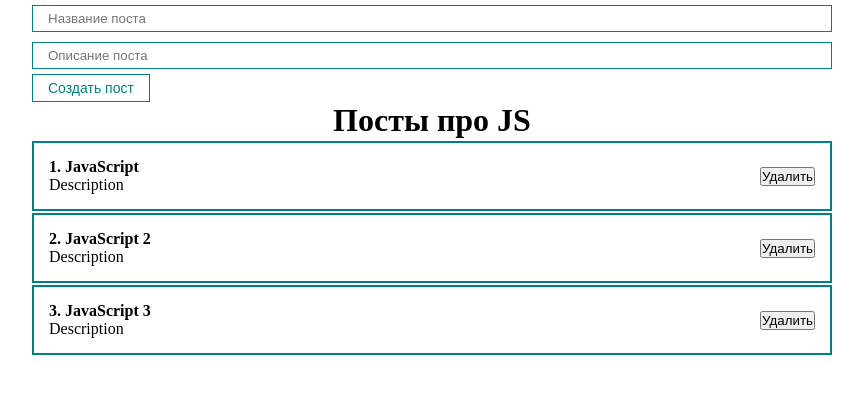
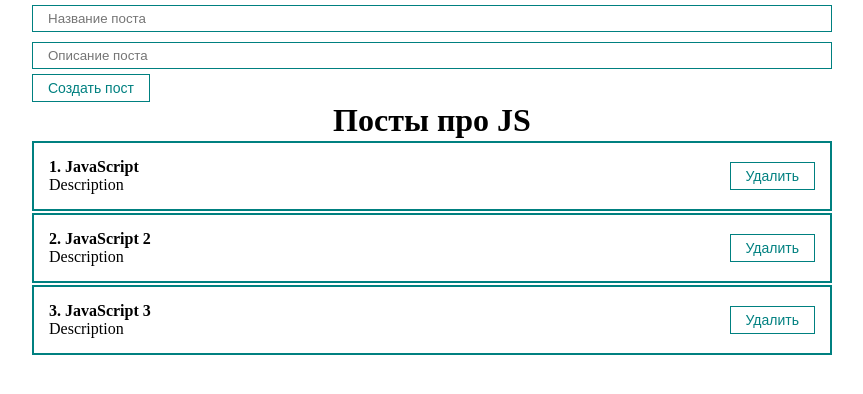
Before and after one commit to makeyzn/posts-reactjs, a React (Create React App) app: page / in a window 1280 px wide. Shown: the top 394 px of the page, without its empty margins (208-1071 px from the left). Built offline with nearby package versions, Linux system fonts and the light colour scheme.

Commit message:
func removePost

```diff
--- a/src/App.js
+++ b/src/App.js
@@ -17,10 +17,16 @@
     setPosts([...posts, newPost])
   }
 
+  // получаем post из дочернего компонента
+  const removePost = (post) => {
+    setPosts(posts.filter(p => p.id !== post.id))
+
+  }
+
   return (
     <div className="App">
       <PostForm create={createPost}/>
-      <PostList posts={posts} title="Посты про JS"/>
+      <PostList remove={removePost} posts={posts} title="Посты про JS"/>
     </div>
   );
 }
--- a/src/components/PostItem.jsx
+++ b/src/components/PostItem.jsx
@@ -1,4 +1,5 @@
 import React from "react";
+import MyButton from "./UI/button/MyButton";
 
 const PostItem = (props) => {
     console.log(props);
@@ -11,7 +12,7 @@
                 </div>
             </div>
             <div className="post__btns">
-                <button>Удалить</button>
+                <MyButton onClick={() => props.remove(props.post)}>Удалить</MyButton>
             </div>
         </div>
     )
--- a/src/components/PostList.jsx
+++ b/src/components/PostList.jsx
@@ -1,12 +1,12 @@
 import React from "react";
 import PostItem from "./PostItem";
 
-const PostList = ({posts, title}) => {
+const PostList = ({posts, title, remove}) => {
     return (
         <div>
             <h1 style={{textAlign: 'center'}}>{title}</h1>
             {posts.map((post, index) =>
-            <PostItem number={index + 1} post={post} key={post.id}/>
+            <PostItem remove={remove} number={index + 1} post={post} key={post.id}/>
             )}
         </div>
     )
```
